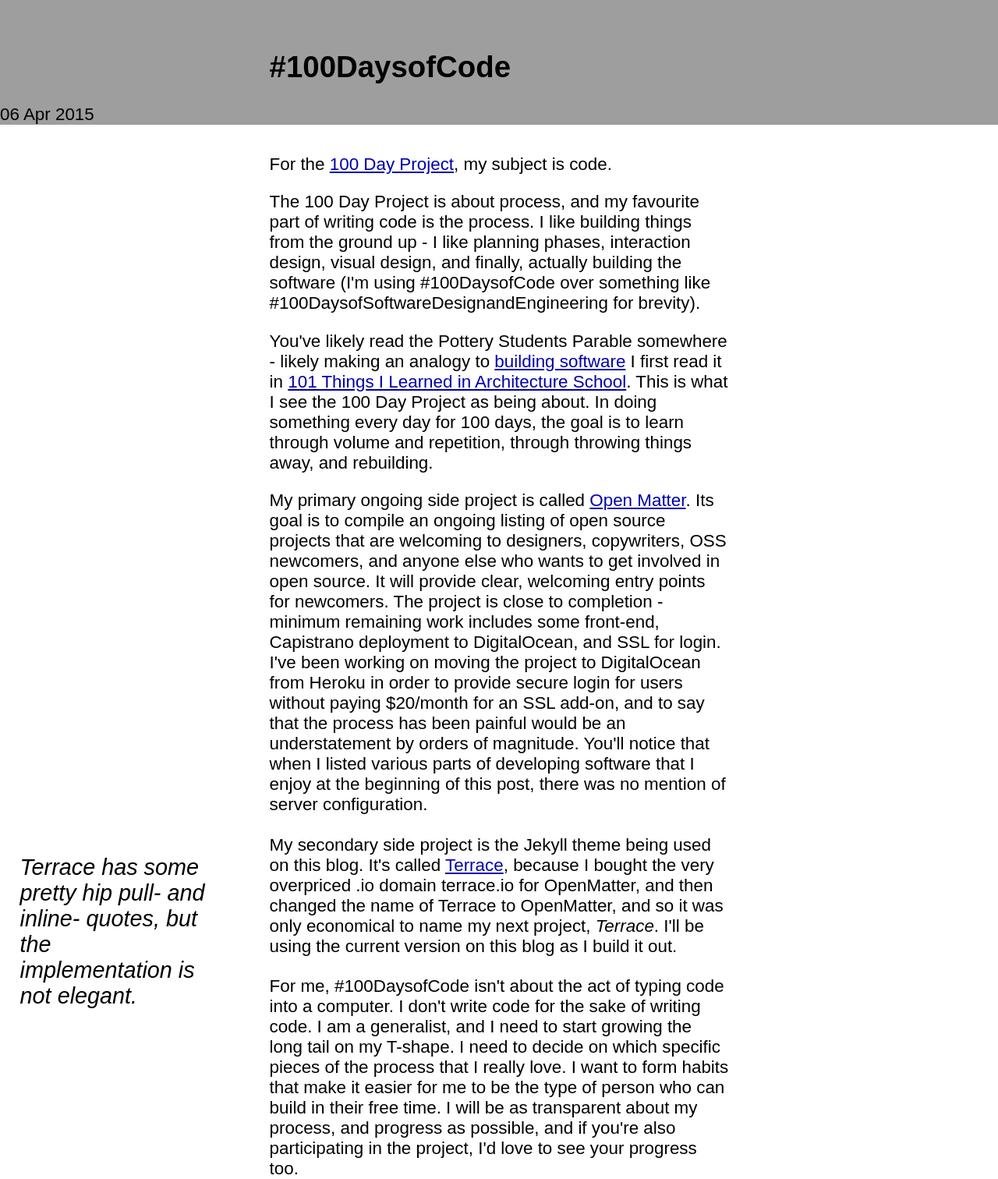
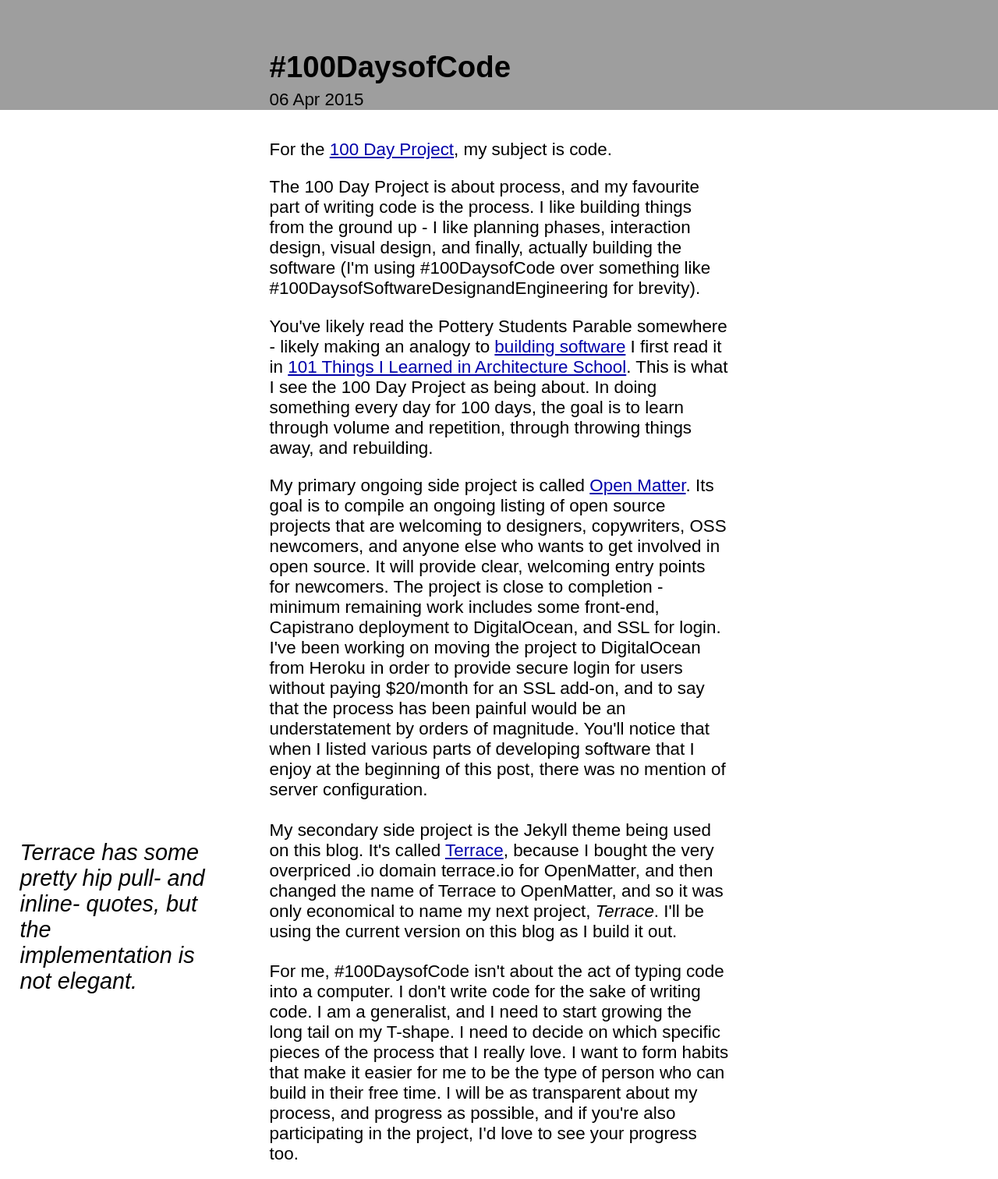
Before and after one commit to funionnn/funionnn.github.io, a Jekyll site: the page built from _posts/2015-04-06-the-100-day-project.md, in a window 1280 px wide. Shown: the whole page at 78% size. Built offline with Jekyll 4.4.1, drawn with Linux system fonts in a browser that asks for light colours; Markdown is read by kramdown in place of the engine named in the settings.

Commit message:
post update

```diff
--- a/_posts/2015-04-06-the-100-day-project.md
+++ b/_posts/2015-04-06-the-100-day-project.md
@@ -7,9 +7,8 @@
 <div class="header" style="background-image: url('{{ site.url }}/assets/post-header.jpg');">
   <div class="center">
     <h1>{{ page.title }}</h1>
+    <p class="meta">{{ page.date | date_to_string }}</p>
   </div>
-  <p class="meta">{{ page.date | date_to_string }}</p>
-
 </div>
 
 
```
